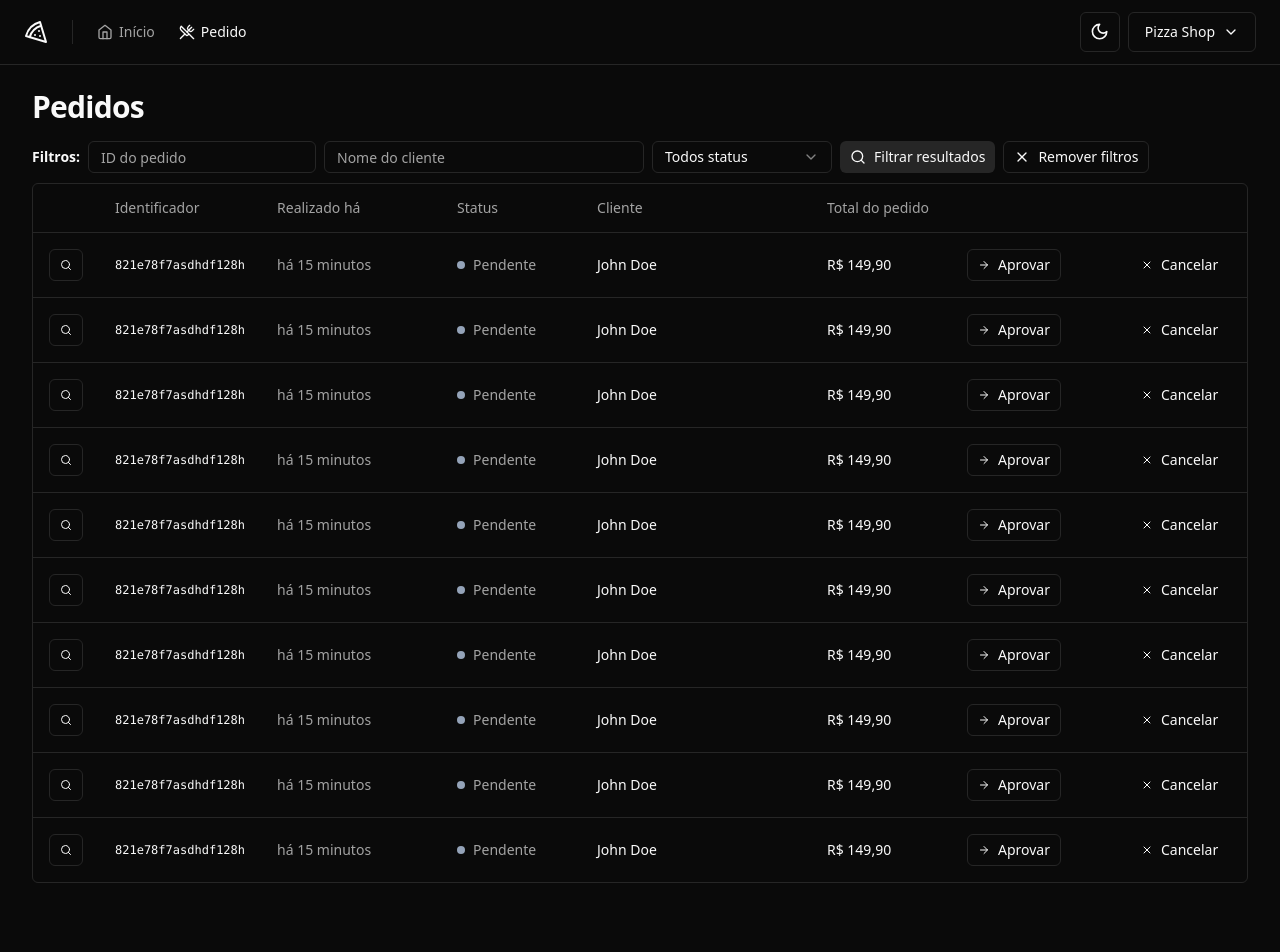
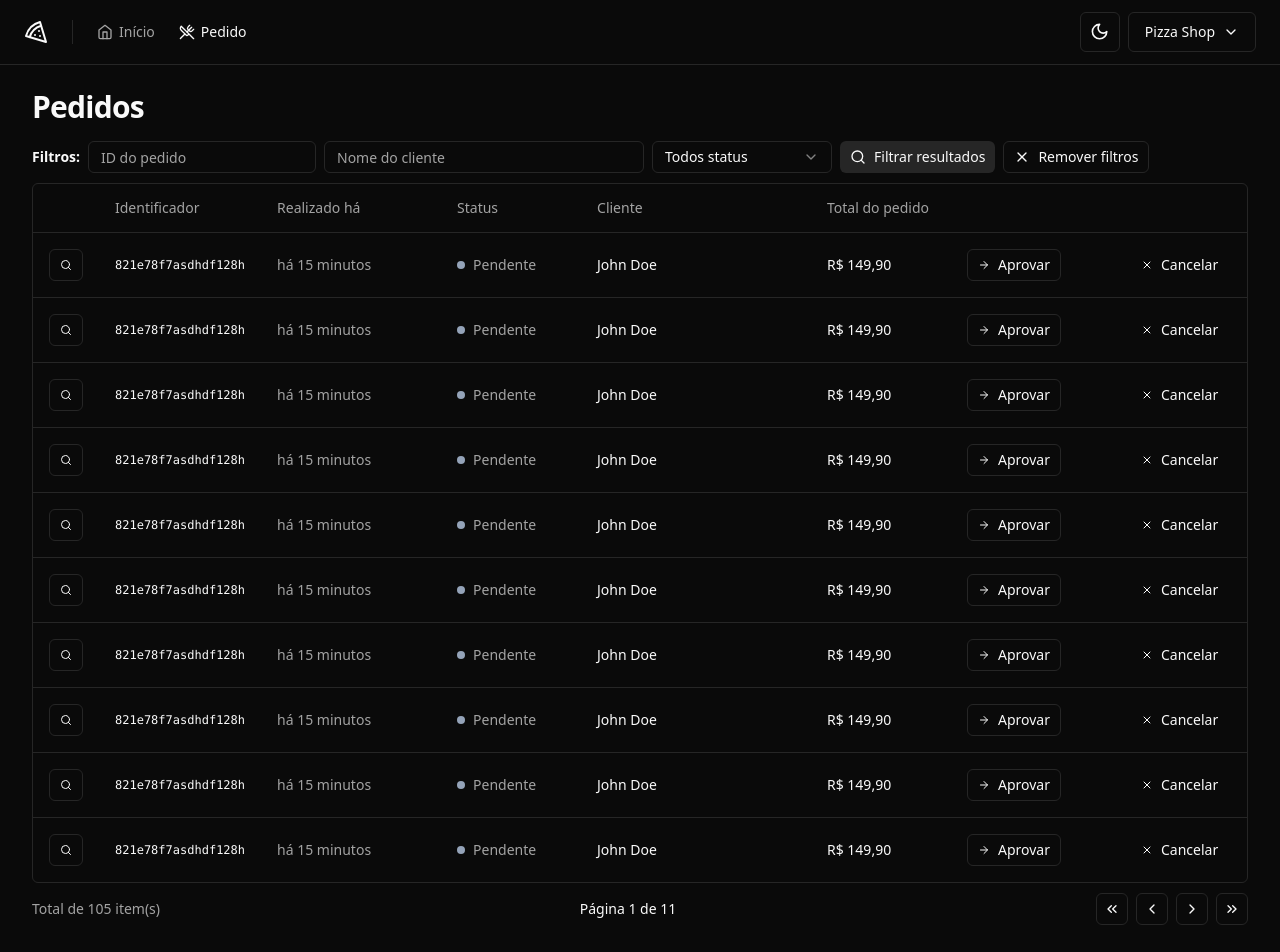
Before and after one commit to ignite-projects/pizzashop-web, a React (Vite) app: page /orders in a window 1280 px wide. Shown: the top 952 px of the page. Before the commit the page ends 915 px from the top, so only its background shows below. Built offline with nearby package versions, Linux system fonts and the light colour scheme.

Commit message:
feat: pagination created

```diff
--- /dev/null
+++ b/src/components/pagination.tsx
@@ -0,0 +1,44 @@
+import { ChevronLeft, ChevronRight, ChevronsLeft, ChevronsRight } from "lucide-react";
+import { Button } from "./ui/button";
+
+interface PaginationProps {
+  pageIndex: number;
+  totalCount: number;
+  perPage: number;
+}
+
+export function Pagination({
+  pageIndex,
+  perPage,
+  totalCount
+}: PaginationProps) {
+  const pages = Math.ceil(totalCount / perPage) || 1
+
+  return (
+    <div className="flex items-center justify-between">
+      <span className="text-sm text-muted-foreground">Total de {totalCount} item(s)</span>
+
+      <div className="flex items-center gap-6 lg:gap-8">
+        <div className="text-sm font-medium">Página {pageIndex + 1} de {pages}</div>
+      </div>
+      <div className="flex items-center gap-2">
+        <Button variant="outline" className="h-8 w-8 p-0">
+          <ChevronsLeft className="h-4 w-4" />
+          <span className="sr-only">Primeira página</span>
+        </Button>
+        <Button variant="outline" className="h-8 w-8 p-0">
+          <ChevronLeft className="h-4 w-4" />
+          <span className="sr-only">Página anterior</span>
+        </Button>
+        <Button variant="outline" className="h-8 w-8 p-0">
+          <ChevronRight className="h-4 w-4" />
+          <span className="sr-only">Próxima página</span>
+        </Button>
+        <Button variant="outline" className="h-8 w-8 p-0">
+          <ChevronsRight className="h-4 w-4" />
+          <span className="sr-only">Última página</span>
+        </Button>
+      </div>
+    </div>
+  )
+}
--- a/src/pages/app/orders/orders.tsx
+++ b/src/pages/app/orders/orders.tsx
@@ -2,6 +2,7 @@
 import { Helmet } from "react-helmet-async"
 import { OrdersTableFilter } from "./order-table-filters"
 import { OrderTableRow } from "./order-table-row"
+import { Pagination } from "@/components/pagination"
 
 export function Orders() {
   return (
@@ -10,7 +11,7 @@
 
       <div className="flex flex-col gap-4">
         <h1 className="text-3xl font-bold tracking-tight">Pedidos</h1>
-      </div>
+
         <div className="space-y-2.5">
 
           <OrdersTableFilter />
@@ -36,6 +37,8 @@
               </TableBody>
             </Table>
           </div>
+          <Pagination pageIndex={0} totalCount={105} perPage={10} />
+        </div>
       </div>
     </>
   )
```
Lines whose indentation alone changed are shown as unchanged.
